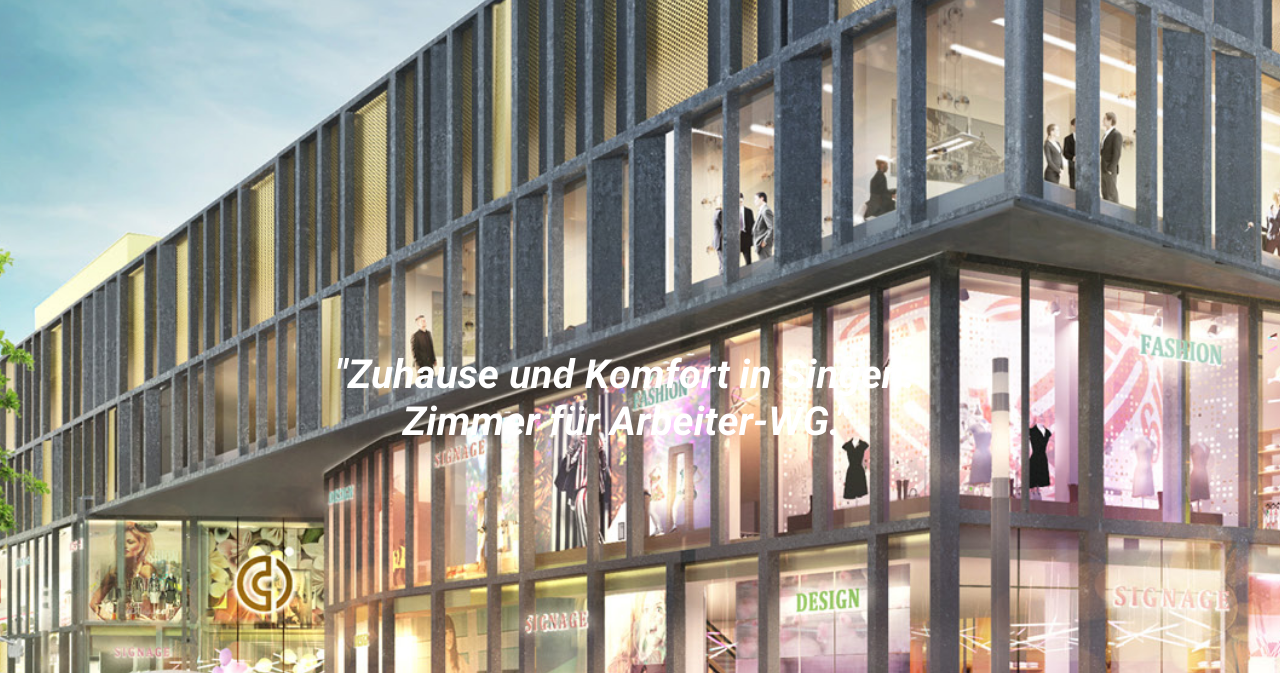
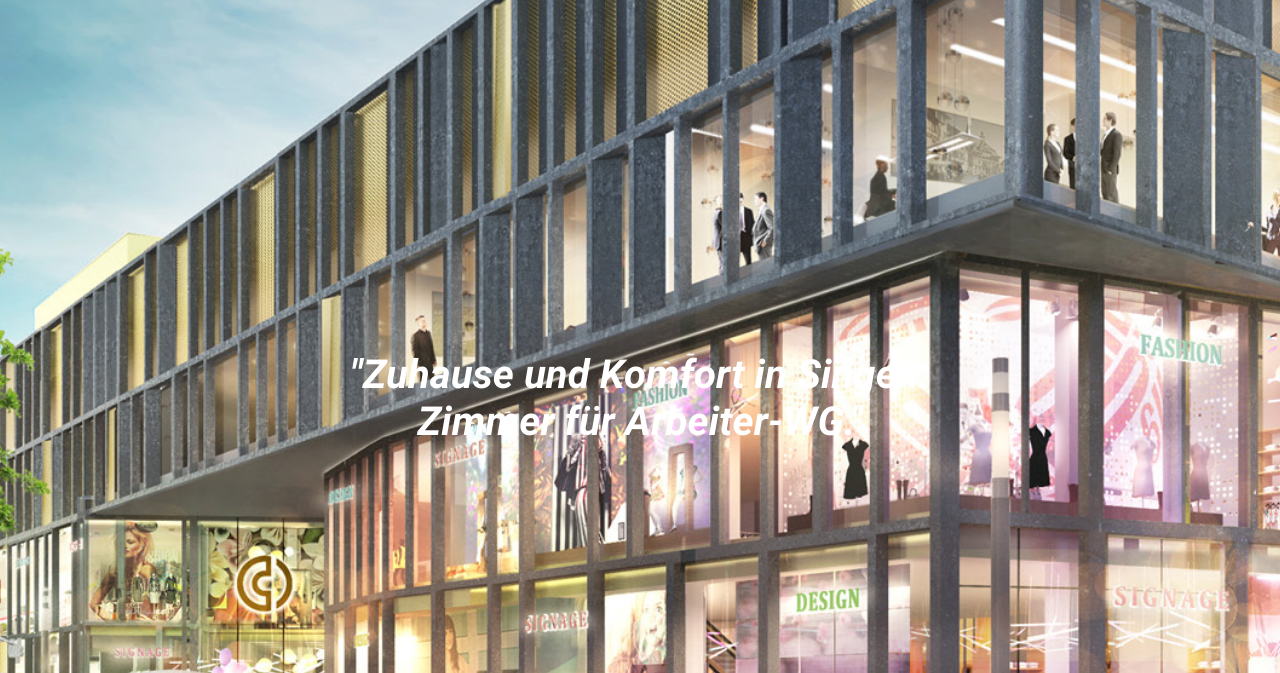
Before and after one commit to KROLLKO/AmokoPlace, a plain HTML site: page index.html in a window 1280 px wide. Shown: the part 127-800 px from the top of the page. Drawn offline with Linux system fonts and the light colour scheme.

Commit message:
elimino margin left de texto anfitrion

```diff
--- a/css/style.css
+++ b/css/style.css
@@ -275,7 +275,7 @@ ul.show{
     height: auto;
   }
 
-  @media (max-width: 770px) {
+  @media (max-width: 790px) {
     .imagen-responsiva {
       transform: scale(1.5);
     }
@@ -291,7 +291,7 @@ ul.show{
 
 
   .texto {
-    margin-left: 20px;
+   /* margin-left: 20px;*/
     font-family: 'Roboto', sans-serif;
     font-style: italic; /* Agrega esta línea para aplicar la cursiva */
 
```
